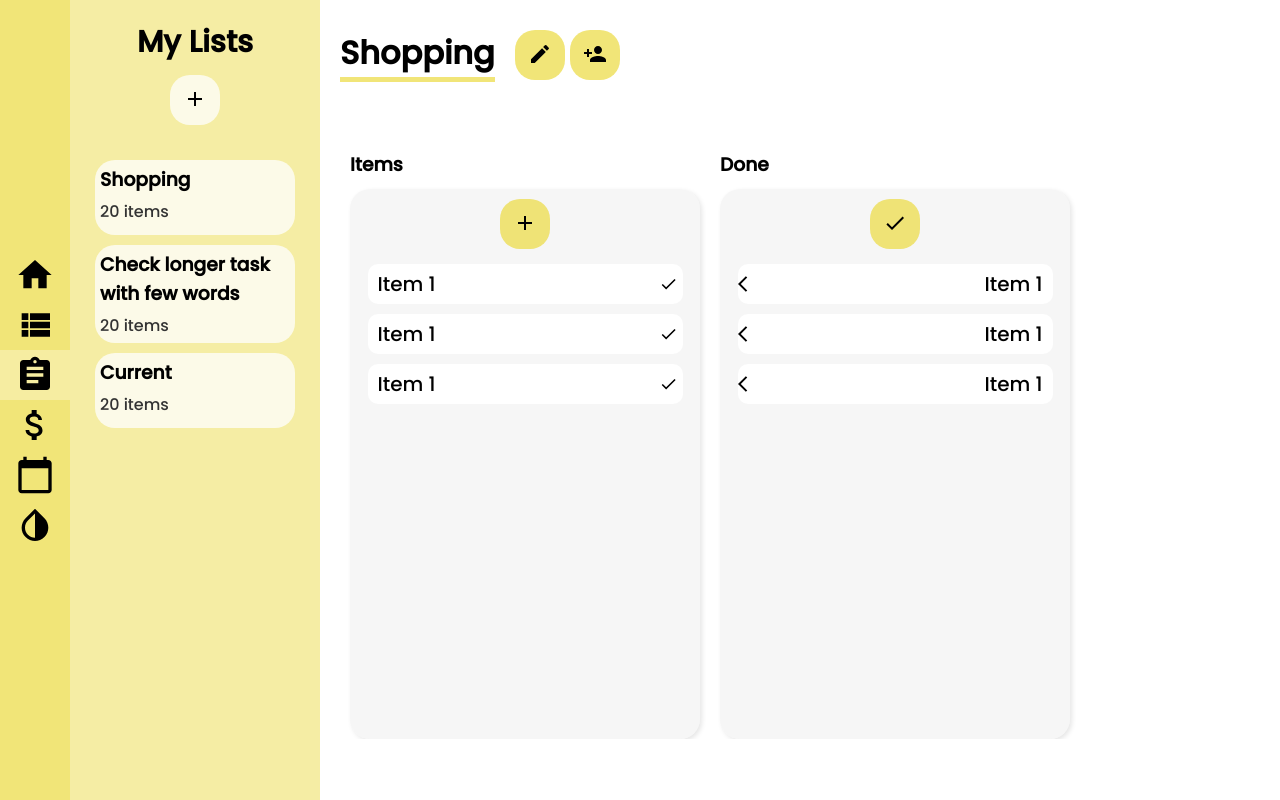
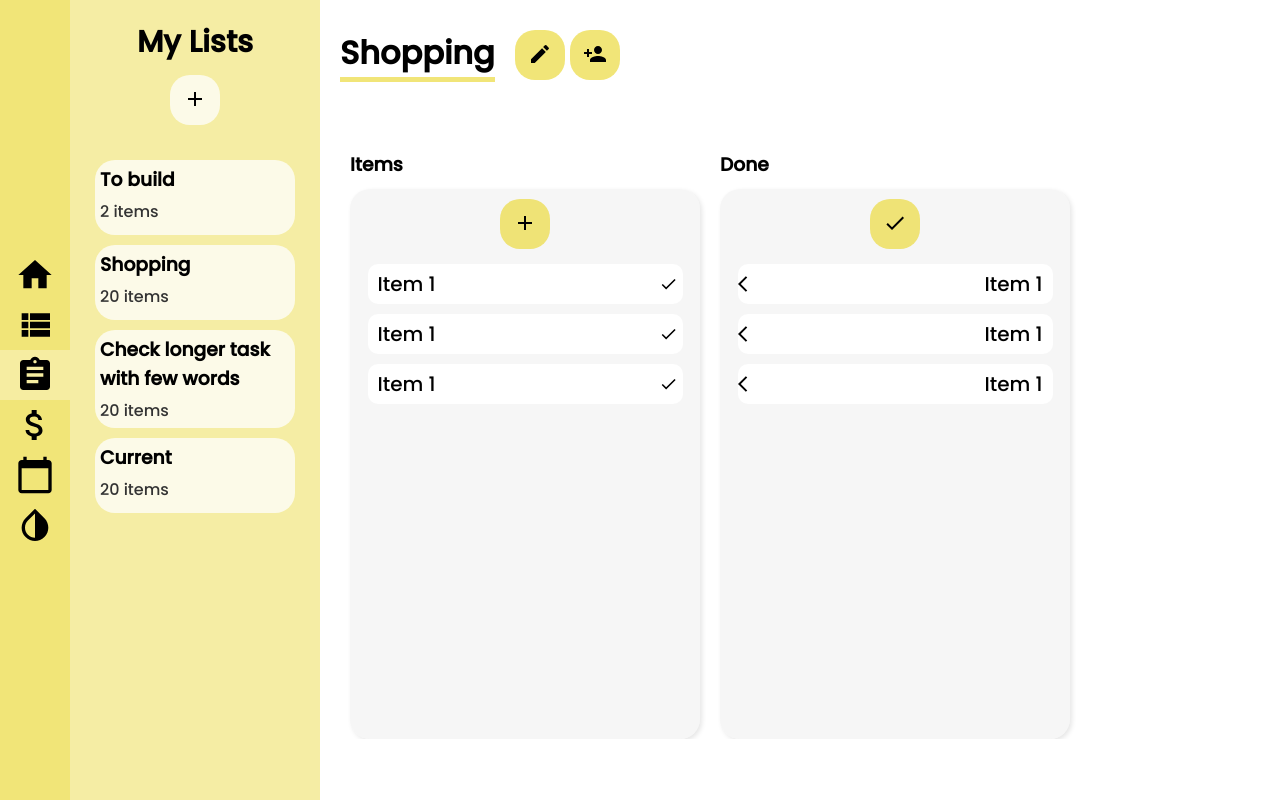
Before and after one commit to ArexSpeed/axoffice, a React (Create React App) app in the folder client/: page /lists in a window 1280 px wide. Built offline with nearby package versions, Linux system fonts and the light colour scheme.

Commit message:
basic data and show

```diff
--- a/client/src/components/SidebarLists.js
+++ b/client/src/components/Lists/SidebarLists.js
@@ -1,7 +1,27 @@
-import React from 'react'
+import React, {useState, useEffect} from 'react'
 import AddIcon from '@material-ui/icons/Add';
+import {lists} from '../data';
 
 const SidebarLists = ({theme}) => {
+  const [myLists, setMyLists] = useState([])
+  const uid = '150';
+  useEffect(() => {
+    const userLists = lists.filter(list => list.users.find(user => user.id === uid))
+    console.log(userLists, 'userList')
+    setMyLists(userLists)
+  }, [])
+
+  const showMyLists = myLists.map(myList => (
+    <article className={`sidebar__box ${theme}`}>
+            <h3 className={`sidebar__box-title ${theme}`}>
+              {myList.name}
+            </h3>
+            <p className={`sidebar__box-subtitle ${theme}`}>{myList.items.length} items</p>
+          </article>
+  ))
+
+  const addList = () => console.log('add')
+
   return (
     <>
       <section className={`sidebar lists ${theme}`}>
@@ -9,10 +29,11 @@ const SidebarLists = ({theme}) => {
           <h2 className="sidebar__title">
             My Lists
           </h2>
-          <button className={`sidebar__add ${theme}`}><AddIcon /></button>
+          <button className={`sidebar__add ${theme}`} onClick={addList}><AddIcon /></button>
         </header>
 
         <section className="sidebar__boxes">
+          {showMyLists}
           <article className={`sidebar__box ${theme}`}>
             <h3 className={`sidebar__box-title ${theme}`}>
               Shopping
--- /dev/null
+++ b/client/src/components/data.js
@@ -0,0 +1,89 @@
+export const lists = [
+  {
+    id: '1',
+    name: 'Shopping',
+    users: [{
+      id: '120',
+      name: 'Arek'
+    }],
+    items: [
+      {
+        id: '11',
+        name: 'milk',
+        stage: 'items'
+      },
+      {
+        id: '12',
+        name: 'bread',
+        stage: 'items'
+      },
+      {
+        id: '13',
+        name: 'coffee',
+        stage: 'items'
+      }
+    ]
+  },
+  {
+    id: '2',
+    name: 'Task',
+    users: [{
+      id: '120',
+      name: 'Arek'
+    }],
+    items: [
+      {
+        id: '21',
+        name: 'Program',
+        stage: 'items'
+      },
+      {
+        id: '22',
+        name: 'Fresh',
+        stage: 'done'
+      },
+    ]
+  },
+  {
+    id: '3',
+    name: 'To build',
+    users: [{
+      id: '150',
+      name: 'Arek'
+    }],
+    items: [
+      {
+        id: '31',
+        name: 'House',
+        stage: 'items'
+      },
+      {
+        id: '32',
+        name: 'Car',
+        stage: 'items'
+      }
+    ]
+  }
+]
+
+export const projects = [
+  {
+    id: '1',
+    name: 'AX Office',
+    users: [
+      {
+        name: 'Arek',
+        id: '120'
+      }
+    ],
+    tasks: [
+      {
+        id: '123',
+        name: 'Styling',
+        desc: 'Make a styling for all inputs on projects',
+        date: ''
+      },
+
+    ]
+  }
+]
--- a/client/src/pages/Lists.js
+++ b/client/src/pages/Lists.js
@@ -1,8 +1,8 @@
 import {useState} from 'react'
 import Head from '../components/Head'
-import MainLists from '../components/MainLists'
+import MainLists from '../components/Lists/MainLists'
 import Nav from '../components/Nav'
-import SidebarLists from '../components/SidebarLists'
+import SidebarLists from '../components/Lists/SidebarLists'
 
 const Lists = () => {
   const [theme, setTheme] = useState('light')
--- a/client/src/pages/Office.js
+++ b/client/src/pages/Office.js
@@ -1,6 +1,6 @@
 import React from 'react'
 import Head from '../components/Head'
-import MainOffice from '../components/MainOffice'
+import MainOffice from '../components/Office/MainOffice'
 import Nav from '../components/Nav'
 
 
--- a/client/src/pages/Projects.js
+++ b/client/src/pages/Projects.js
@@ -1,8 +1,8 @@
 import React, { useState } from 'react'
 import Head from '../components/Head'
 import Nav from '../components/Nav'
-import SidebarProjects from '../components/SidebarProjects'
-import MainProjects from '../components/MainProjects'
+import SidebarProjects from '../components/Projects/SidebarProjects'
+import MainProjects from '../components/Projects/MainProjects'
 
 const Projects = () => {
  const [theme, setTheme] = useState('light')
```
Also changed, not shown: client/src/components/Lists/MainLists.js (renamed from client/src/components/MainLists.js), client/src/components/Office/MainOffice.js (renamed from client/src/components/MainOffice.js), client/src/components/Projects/MainProjects.js (renamed from client/src/components/MainProjects.js), client/src/components/Projects/SidebarProjects.js (renamed from client/src/components/SidebarProjects.js).
